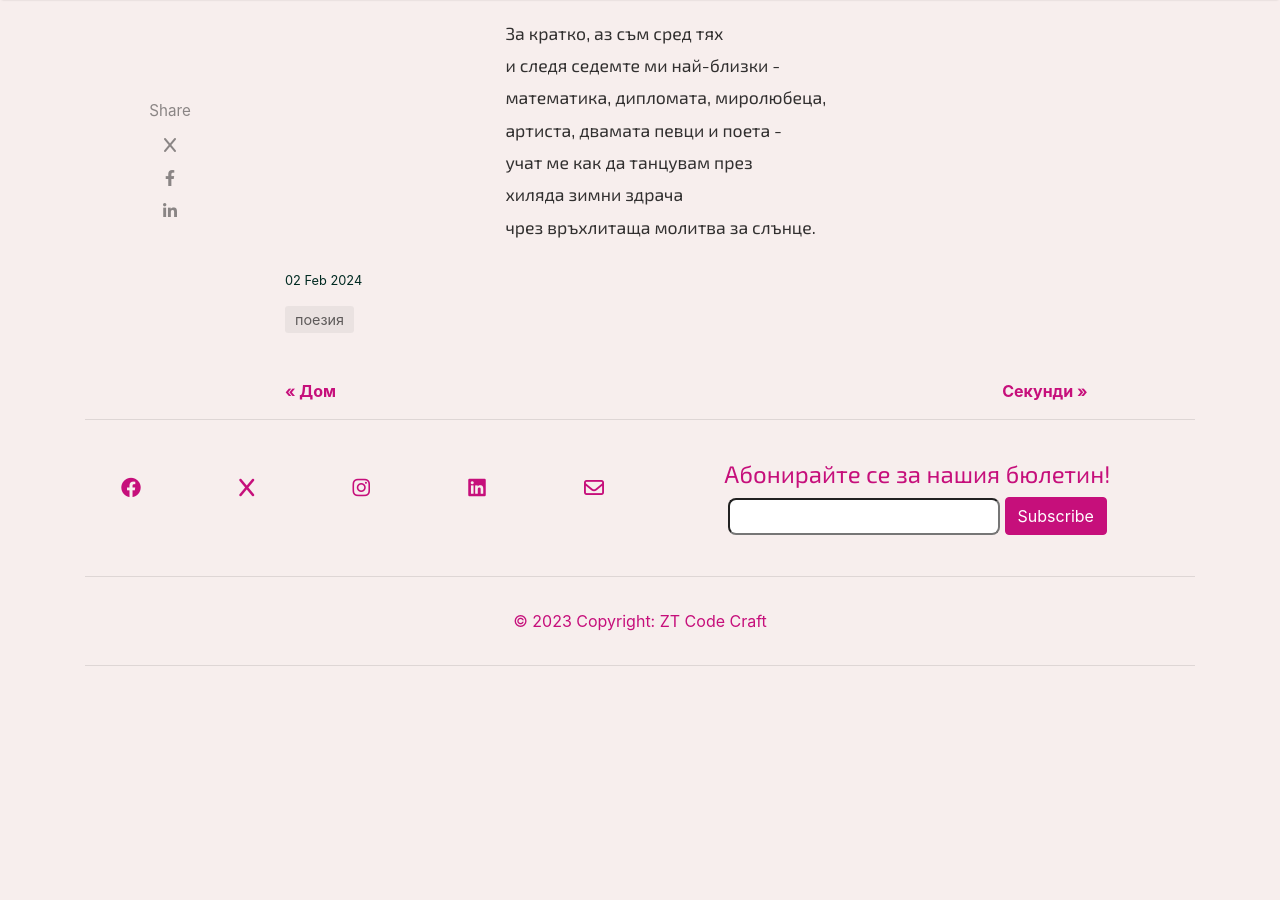
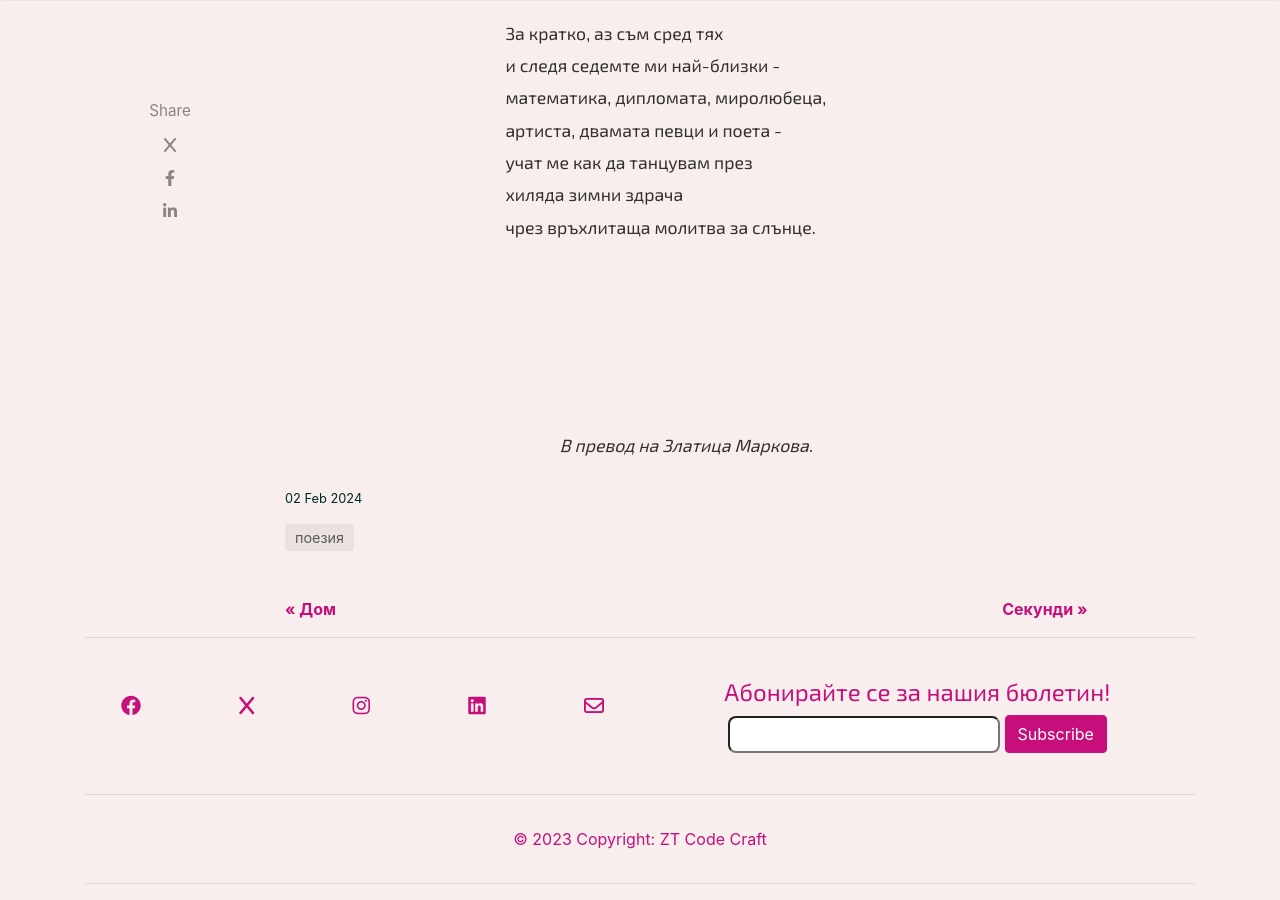
Before and after one commit to ZTCodeCraft/magenta-zine, a Jekyll site: the page built from _posts/2024-02-02-erin-gilbey-1.md, in a window 1280 px wide and 900 px high, scrolled down 1857 px. Built offline with Jekyll 4.4.1, drawn with Linux system fonts in a browser that asks for light colours; nearby versions of some CDN libraries; comment, search, counter and statistics services are not loaded; before the commit the page ends 2539 px from its top, so only the background shows below that.

Commit message:
Update 2024-02-02-erin-gilbey-1.md

```diff
--- a/_posts/2024-02-02-erin-gilbey-1.md
+++ b/_posts/2024-02-02-erin-gilbey-1.md
@@ -44,3 +44,10 @@ hidden: true
 хиляда зимни здрача<br>
 чрез връхлитаща молитва за слънце.<br>
 </p>
+
+<br>
+<br>
+<br>
+<br>
+<br>
+<em>В превод на Златица Маркова.</em>
```
